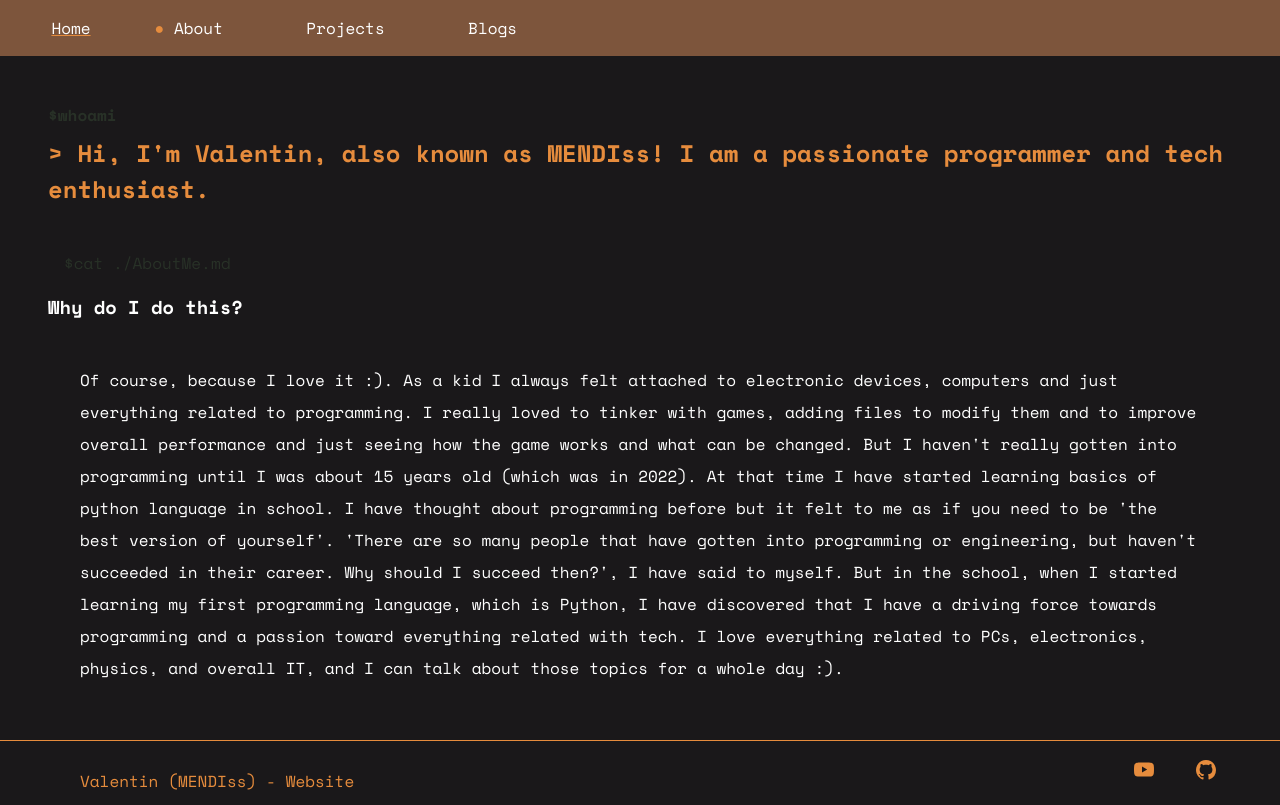
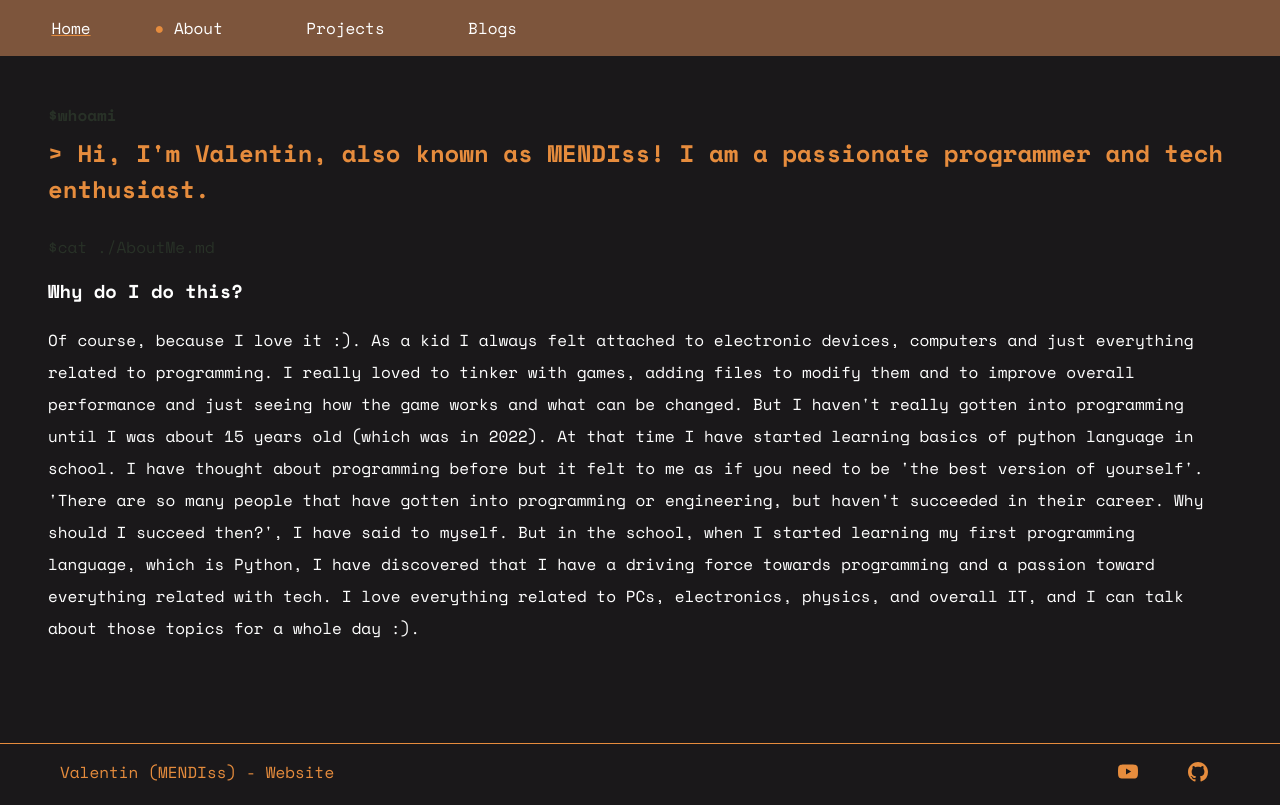
Before and after one commit to ValentinMENDIss/my-website, an Astro site: page /about in a window 1280 px wide. Built offline with nearby package versions, Linux system fonts and the light colour scheme; Astro itself is replaced by a stand-in of ours.

Commit message:
Made Blogs and Project Interactive (i.e. adapt for smaller displays - phones)

```diff
--- a/src/components/Footer.astro
+++ b/src/components/Footer.astro
@@ -19,7 +19,7 @@
     .footer-container {
         border-top: 1px solid var(--accent);
         background-color: var(--background);
-        padding: 0 3rem;
+        padding: 0rem;
     }
 
     footer {
@@ -30,10 +30,45 @@
     }
 
     footer a {
-        padding: 1rem;
+        padding: 0.25rem;
+        margin-right: 0.5rem;
     }
 
     footer p {
         color: var(--accent);
+        margin: 0.5rem;
+        padding: 0.25rem;
+    }
+
+    footer svg {
+        vertical-align: sub
+    }
+
+    @media screen and (min-width: 636px) {
+        .footer-container {
+            border-top: 1px solid var(--accent);
+            background-color: var(--background);
+            padding: 0 3rem;
+        }
+
+        footer {
+            display: flex;
+            justify-content: space-between;
+            align-items: center;
+        }
+
+        footer a {
+            padding: 1rem;
+        }
+
+        footer svg {
+            vertical-align: sub
+        }
+
+        footer p {
+            color: var(--accent);
+            margin: 0.5rem;
+            padding: 0.25rem;
+        }
     }
 </style>
--- a/src/styles/global.css
+++ b/src/styles/global.css
@@ -80,7 +80,13 @@ img {
 
 .content {
     flex: 1;
-    padding: 3rem 3rem;
+    padding: 2rem 1rem;
+}
+
+.content p {
+    flex: 1;
+    padding: 0;
+    margin: 0;
 }
 
 .menuNavBar button, p {
```
Also changed, not shown: src/components/Post.astro (+31 -3 lines), src/scripts/typewriter.js (+0 -14 lines).
